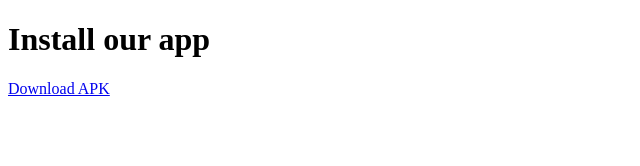
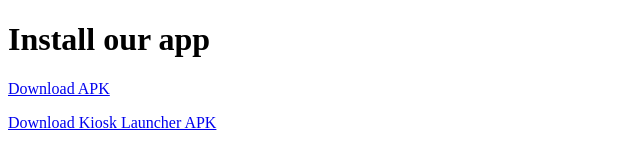
Before and after one commit to fayzan-cbr/signstream-download-page, a plain HTML site: page index.html in a window 1280 px wide. Shown: the whole page, without its empty margins (0-640 px from the left). Drawn offline with Linux system fonts and the light colour scheme.

Commit message:
Added kiosk launcher

```diff
--- a/index.html
+++ b/index.html
@@ -10,5 +10,8 @@
   <p>
     <a href="app-release.apk" download="app-release.apk">Download APK</a>
   </p>
+  <p>
+    <a href="kiosk-launcher.apk" download="kiosk-launcher.apk">Download Kiosk Launcher APK</a>
+  </p>
 </body>
 </html>
```
Also changed, not shown: 1 other file.
